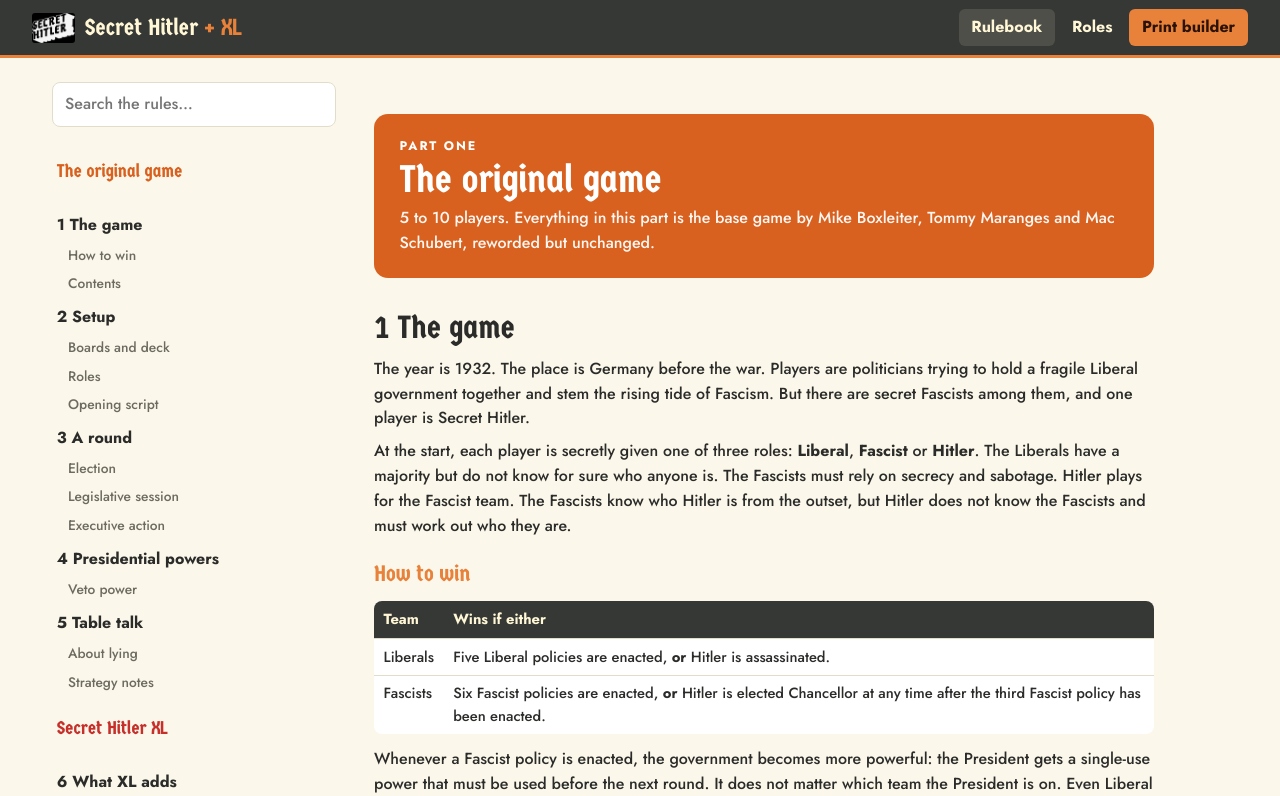
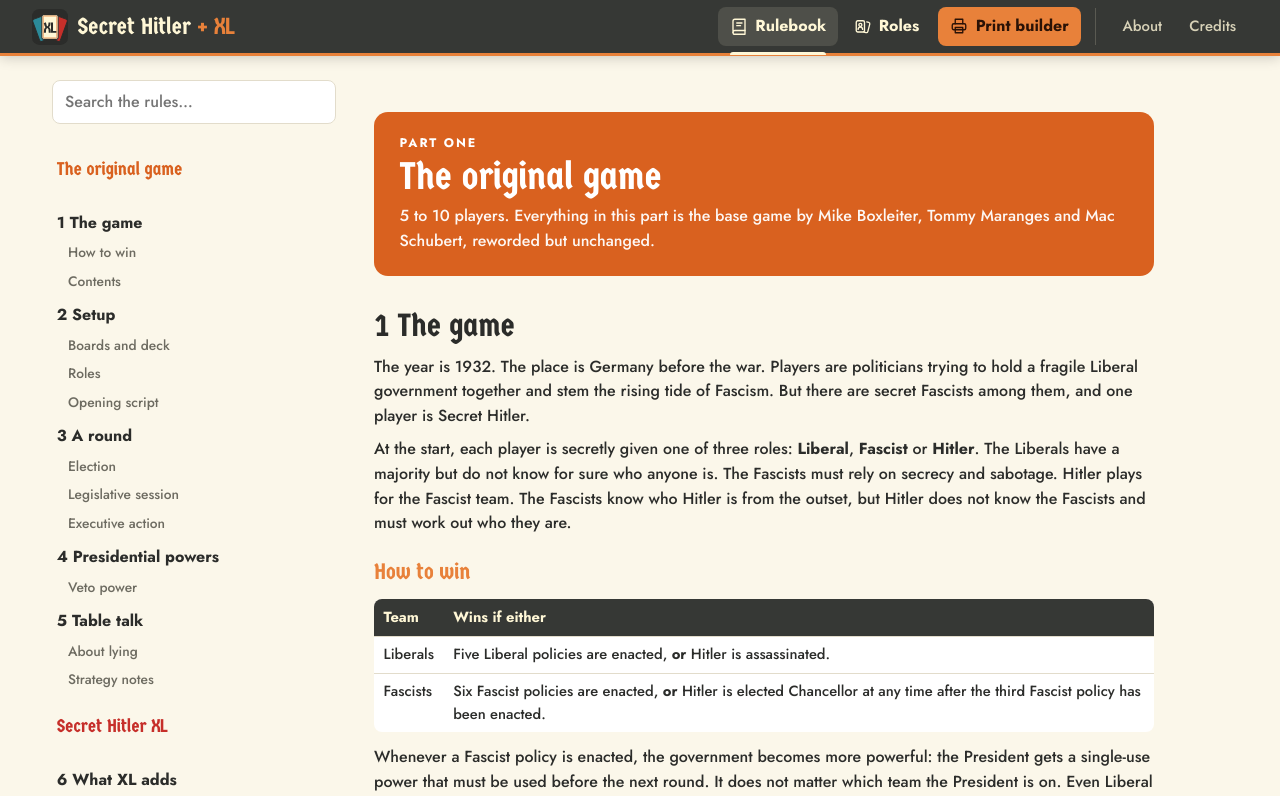
Before and after one commit to Firestone82/secret-hitler-xl, an Angular app: page /#/rules in a window 1280 px wide. Shown: the top 796 px of the page. Built offline with nearby package versions, Linux system fonts and the light colour scheme.

Commit message:
feat: redesign the navbar and footer
Use the new site icon as the brand mark, add icons to the main links,
link About and Credits, and collapse the links into a menu on narrow
screens. The old logo_alpha.png had no alpha channel and showed as a
black box, so it is removed.

```diff
--- a/src/app/app.scss
+++ b/src/app/app.scss
@@ -1,25 +1,65 @@
 :host { display: flex; flex-direction: column; min-height: 100vh; }
+
 .top {
-  position: sticky; top: 0; z-index: 10; display: flex; align-items: center; justify-content: space-between; gap: 1rem;
-  padding: .55rem clamp(.8rem, 3vw, 2rem); background: var(--dark); border-bottom: 3px solid var(--orange);
+  position: sticky; top: 0; z-index: 10; height: 56px; display: flex; align-items: center; gap: 1rem;
+  padding: 0 clamp(.8rem, 3vw, 2rem); background: var(--dark); border-bottom: 3px solid var(--orange);
+  box-shadow: 0 2px 12px rgba(0, 0, 0, .18);
 }
-.brand { display: flex; align-items: center; gap: .6rem; color: var(--cream); text-decoration: none; font-family: var(--display); font-size: 1.45rem; }
+.brand { display: flex; align-items: center; gap: .6rem; color: var(--cream); text-decoration: none; font-family: var(--display); font-size: 1.45rem; margin-right: auto; }
 .brand em { font-style: normal; color: var(--orange); }
-.logo { height: 30px; border-radius: 3px; }
-nav { display: flex; gap: .25rem; flex-wrap: wrap; }
-nav a { color: var(--cream); text-decoration: none; padding: .4rem .8rem; border-radius: 6px; font-weight: 600; }
-nav a.on { background: rgba(255,247,214,.12); }
-nav a.cta { background: var(--orange); color: #2a1206; }
+.brand .name { white-space: nowrap; }
+.logo { width: 36px; height: 36px; display: block; transition: transform .2s; }
+.brand:hover .logo { transform: rotate(-6deg) scale(1.06); }
+
+nav { display: flex; align-items: center; gap: .9rem; }
+nav .main, nav .minor { display: flex; align-items: center; gap: .2rem; }
+nav .minor { padding-left: .9rem; border-left: 1px solid rgba(255, 247, 214, .18); }
+nav a {
+  position: relative; display: flex; align-items: center; gap: .45rem; color: var(--cream); text-decoration: none;
+  padding: .42rem .75rem; border-radius: 8px; font-weight: 600; white-space: nowrap; transition: background .15s, color .15s;
+}
+nav a svg { width: 18px; height: 18px; fill: none; stroke: currentColor; stroke-width: 1.8; stroke-linecap: round; stroke-linejoin: round; flex: none; }
+nav a:hover { background: rgba(255, 247, 214, .08); }
+nav a.on { background: rgba(255, 247, 214, .12); }
+nav a.on::after { content: ''; position: absolute; left: .75rem; right: .75rem; bottom: -9px; height: 3px; border-radius: 3px 3px 0 0; background: var(--cream); }
+nav .minor a { font-weight: 500; color: #d8d2b8; font-size: .93rem; }
+nav .minor a.on, nav .minor a:hover { color: var(--cream); }
+nav a.cta { background: var(--orange); color: #2a1206; margin-left: .25rem; }
+nav a.cta:hover { background: #f0924f; }
+nav a.cta.on::after { display: none; }
 nav a.cta.on { box-shadow: inset 0 0 0 2px var(--cream); }
+
+.burger { display: none; border: 0; background: transparent; color: var(--cream); padding: .35rem; border-radius: 8px; }
+.burger svg { width: 26px; height: 26px; display: block; fill: none; stroke: currentColor; stroke-width: 2; stroke-linecap: round; }
+.burger:hover { background: rgba(255, 247, 214, .08); }
+
 main { flex: 1; }
 .err { margin: 1rem; padding: .8rem 1rem; background: #fcebeb; color: #791f1f; border-radius: 8px; }
-.foot { padding: 1rem 2rem; font-size: .8rem; color: #8f8d80; background: var(--dark); text-align: center; }
-.foot a { color: var(--cream); }
 
-.brand span { white-space: nowrap; }
-@media (max-width: 640px) {
-  .top { padding: .45rem .6rem; gap: .4rem; }
-  .brand { font-size: 1.05rem; gap: .4rem; }
-  .logo { height: 24px; }
-  nav a { padding: .3rem .5rem; font-size: .88rem; }
+.foot {
+  display: flex; align-items: center; justify-content: space-between; gap: 1rem; flex-wrap: wrap;
+  padding: 1rem clamp(.8rem, 3vw, 2rem); font-size: .8rem; color: #a9a693; background: var(--dark);
 }
+.foot .fl { display: flex; align-items: center; gap: .7rem; }
+.foot .fl img { flex: none; }
+.foot .fr { display: flex; gap: 1rem; }
+.foot a { color: var(--cream); text-decoration: none; font-weight: 600; }
+.foot a:hover { text-decoration: underline; }
+
+@media (max-width: 860px) {
+  .burger { display: block; }
+  nav {
+    display: none; position: absolute; top: 100%; left: 0; right: 0; margin-top: 3px; flex-direction: column; align-items: stretch; gap: .4rem;
+    padding: .6rem clamp(.8rem, 3vw, 2rem) 1rem; background: var(--dark); border-bottom: 3px solid var(--orange); box-shadow: 0 10px 20px rgba(0, 0, 0, .25);
+  }
+  .top.open nav { display: flex; }
+  nav .main, nav .minor { flex-direction: column; align-items: stretch; }
+  nav .minor { border-left: 0; padding-left: 0; padding-top: .4rem; border-top: 1px solid rgba(255, 247, 214, .18); }
+  nav a { padding: .7rem .8rem; }
+  nav a.cta { margin: .2rem 0 0; }
+  nav a.on::after { display: none; }
+}
+@media (max-width: 480px) {
+  .brand { font-size: 1.15rem; gap: .45rem; }
+  .logo { width: 30px; height: 30px; }
+}
--- a/src/app/app.ts
+++ b/src/app/app.ts
@@ -1,20 +1,42 @@
-import { Component, inject } from '@angular/core';
-import { RouterLink, RouterLinkActive, RouterOutlet } from '@angular/router';
+import { Component, inject, signal } from '@angular/core';
+import { NavigationEnd, Router, RouterLink, RouterLinkActive, RouterOutlet } from '@angular/router';
+import { filter } from 'rxjs';
 import { DataService } from './core/data.service';
 
 @Component({
   selector: 'app-root',
   imports: [RouterOutlet, RouterLink, RouterLinkActive],
   template: `
-    <header class="top">
-      <a class="brand" routerLink="/rules">
-        <img src="logo_alpha.png" alt="" class="logo" />
-        <span>Secret Hitler <em>+ XL</em></span>
+    <header class="top" [class.open]="menuOpen()">
+      <a class="brand" routerLink="/rules" aria-label="Secret Hitler + XL, home">
+        <img src="icon.svg" alt="" class="logo" width="36" height="36" />
+        <span class="name">Secret Hitler <em>+ XL</em></span>
       </a>
-      <nav>
-        <a routerLink="/rules" routerLinkActive="on">Rulebook</a>
-        <a routerLink="/roles" routerLinkActive="on">Roles</a>
-        <a routerLink="/print" routerLinkActive="on" class="cta">Print builder</a>
+      <button class="burger" type="button" (click)="menuOpen.set(!menuOpen())" [attr.aria-expanded]="menuOpen()" aria-controls="site-nav"
+        [attr.aria-label]="menuOpen() ? 'Close the menu' : 'Open the menu'">
+        <svg viewBox="0 0 24 24" aria-hidden="true">
+          @if (menuOpen()) { <path d="M6 6l12 12M18 6L6 18" /> } @else { <path d="M4 7h16M4 12h16M4 17h16" /> }
+        </svg>
+      </button>
+      <nav id="site-nav" aria-label="Main">
+        <div class="main">
+          <a routerLink="/rules" routerLinkActive="on">
+            <svg viewBox="0 0 24 24" aria-hidden="true"><path d="M4 5.5A2.5 2.5 0 0 1 6.5 3H20v15H6.5A2.5 2.5 0 0 0 4 20.5z" /><path d="M4 20.5A2.5 2.5 0 0 0 6.5 23H20v-5" /><path d="M9 8h7M9 11.5h5" /></svg>
+            Rulebook
+          </a>
+          <a routerLink="/roles" routerLinkActive="on">
+            <svg viewBox="0 0 24 24" aria-hidden="true"><rect x="3" y="5" width="11" height="15" rx="2" /><path d="M17 6.5l2.6.7a2 2 0 0 1 1.4 2.4l-2.6 9.8a2 2 0 0 1-2.4 1.4L13 20" /><circle cx="8.5" cy="10.5" r="2" /><path d="M5.5 16.5a3 3 0 0 1 6 0" /></svg>
+            Roles
+          </a>
+          <a routerLink="/print" routerLinkActive="on" class="cta">
+            <svg viewBox="0 0 24 24" aria-hidden="true"><path d="M7 9V3h10v6" /><rect x="3" y="9" width="18" height="8" rx="2" /><path d="M7 14h10v7H7z" /></svg>
+            Print builder
+          </a>
+        </div>
+        <div class="minor">
+          <a routerLink="/about" routerLinkActive="on">About</a>
+          <a routerLink="/credits" routerLinkActive="on">Credits</a>
+        </div>
       </nav>
     </header>
     @if (error) {
@@ -22,15 +44,25 @@ import { DataService } from './core/data.service';
     }
     <main><router-outlet /></main>
     <footer class="foot">
-      Secret Hitler by Mike Boxleiter, Tommy Maranges, Max Temkin and Mac Schubert · Secret Hitler XL by Lord_Roguy ·
-      CC BY-NC-SA 4.0 · <a routerLink="/rules" fragment="credits-and-licence">Credits</a>
+      <div class="fl">
+        <img src="icon.svg" alt="" width="28" height="28" />
+        <span>Secret Hitler by Mike Boxleiter, Tommy Maranges, Max Temkin and Mac Schubert · Secret Hitler XL by Lord_Roguy · CC BY-NC-SA 4.0</span>
+      </div>
+      <div class="fr">
+        <a routerLink="/about">About</a>
+        <a routerLink="/credits">Credits</a>
+        <a href="https://github.com/Firestone82/secret-hitler-xl" target="_blank" rel="noopener">Source</a>
+      </div>
     </footer>
   `,
   styleUrl: './app.scss',
 })
 export class App {
   error = '';
+  menuOpen = signal(false);
   constructor() {
     inject(DataService).load().catch((e) => (this.error = String(e?.message ?? e)));
+    // close the mobile menu after every navigation
+    inject(Router).events.pipe(filter((e) => e instanceof NavigationEnd)).subscribe(() => this.menuOpen.set(false));
   }
 }
```
Also changed, not shown: public/logo_alpha.png (deleted).
